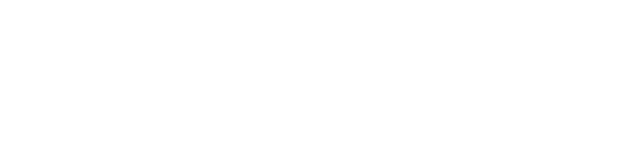
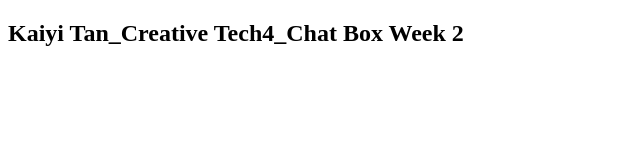
Before and after one commit to T1794584785/CT4-Chatbox-Week2, a plain HTML site: page index.html in a window 1280 px wide. Shown: the whole page, without its empty margins (0-640 px from the left). Drawn offline with Linux system fonts and the light colour scheme.

Commit message:
Update index.html

```diff
--- a/index.html
+++ b/index.html
@@ -6,6 +6,6 @@
     <title>Document</title>
 </head>
 <body>
-    <h2></h2>
+    <h2>Kaiyi Tan_Creative Tech4_Chat Box Week 2</h2>
 </body>
 </html>
```
